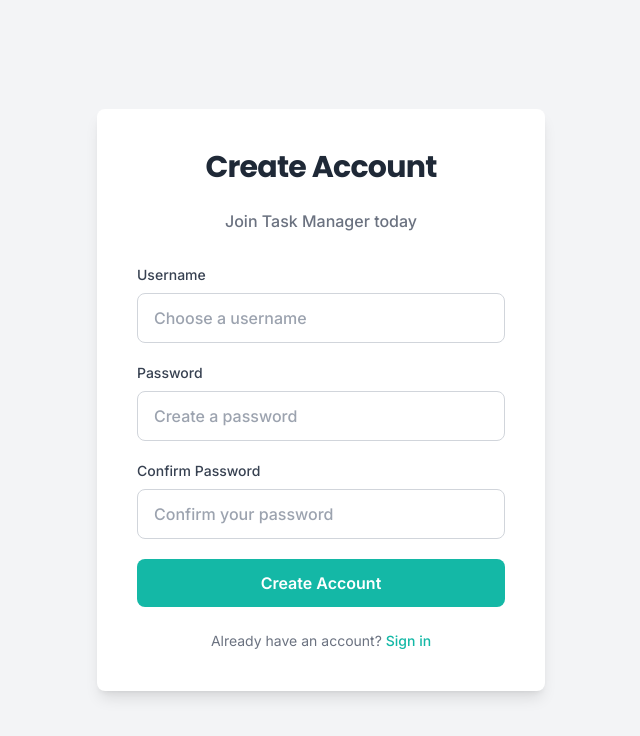
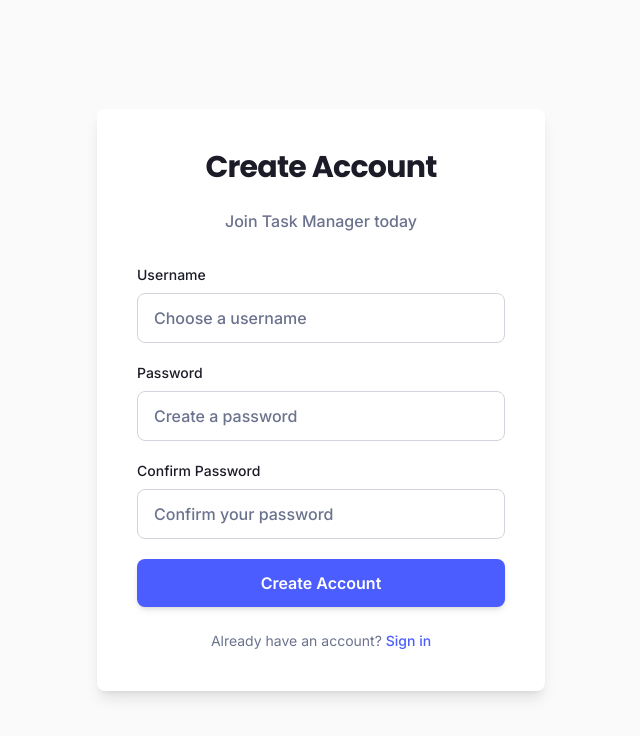
Before and after one commit to thisarasamuditha/task_tracker_devops, a React (Vite) app in the folder frontend/: page /signup in a window 1280 px wide. Shown: the top 736 px of the page, without its empty margins (319-959 px from the left). Built offline with nearby package versions, Linux system fonts and the light colour scheme.

Commit message:
Refactor Login and Signup components to use updated Tailwind CSS classes for improved styling

```diff
--- a/frontend/src/App.jsx
+++ b/frontend/src/App.jsx
@@ -5,6 +5,7 @@ import { BrowserRouter, Routes, Route, Navigate } from "react-router-dom";
 // import './App.css'
 import Login from "./components/Login";
 import Signup from "./components/Signup";
+import Dashboard from "./components/Dashboard";
 
 function App() {
   return (
@@ -12,6 +13,7 @@ function App() {
       <Routes>
         <Route path="/login" element={<Login />} />
         <Route path="/signup" element={<Signup />} />
+        <Route path="/dashboard" element={<Dashboard />} />
         <Route path="/" element={<Navigate to="/login" replace />} />
       </Routes>
     </BrowserRouter>
--- a/frontend/src/components/Login.jsx
+++ b/frontend/src/components/Login.jsx
@@ -42,32 +42,32 @@ const Login = () => {
   };
 
   return (
-    <div className="min-h-screen w-full flex items-center justify-center bg-gray-100 p-4 font-sans">
+    <div className="min-h-screen w-full flex items-center justify-center bg-background p-4 font-sans">
       <div className="bg-white p-8 md:p-10 rounded-lg shadow-lg w-full max-w-md mx-auto">
-        <h1 className="text-3xl font-display font-bold mb-6 text-center text-gray-800 tracking-tight">
+        <h1 className="text-3xl font-display font-bold mb-6 text-center text-text tracking-tight">
           Task Manager
         </h1>
-        <p className="text-center text-gray-500 mb-8 font-medium">
+        <p className="text-center text-muted mb-8 font-medium">
           Login to your account
         </p>
 
         {/* Error Message */}
         {error && (
-          <div className="bg-red-50 border border-red-200 text-red-700 px-4 py-3 rounded-lg mb-4 text-center text-sm font-medium">
+          <div className="bg-danger/10 border border-danger/30 text-danger px-4 py-3 rounded-lg mb-4 text-center text-sm font-medium">
             {error}
           </div>
         )}
 
         {/* Success Message */}
         {success && (
-          <div className="bg-green-50 border border-green-200 text-green-700 px-4 py-3 rounded-lg mb-4 text-center text-sm font-medium">
+          <div className="bg-success/10 border border-success/30 text-success px-4 py-3 rounded-lg mb-4 text-center text-sm font-medium">
             {success}
           </div>
         )}
 
         <form onSubmit={handleLogin} className="space-y-5">
           <div>
-            <label className="block mb-2 text-sm font-medium text-gray-700">
+            <label className="block mb-2 text-sm font-medium text-text">
               Username
             </label>
             <input
@@ -75,12 +75,12 @@ const Login = () => {
               value={username}
               onChange={(e) => setUsername(e.target.value)}
               required
-              className="w-full px-4 py-3 border border-gray-300 rounded-lg focus:outline-none focus:ring-2 focus:ring-teal-500 focus:border-teal-500 transition-colors font-medium placeholder-gray-400"
+              className="w-full px-4 py-3 border border-border rounded-lg focus:outline-none focus:ring-2 focus:ring-primary focus:border-primary transition-colors font-medium placeholder-muted"
               placeholder="Enter your username"
             />
           </div>
           <div>
-            <label className="block mb-2 text-sm font-medium text-gray-700">
+            <label className="block mb-2 text-sm font-medium text-text">
               Password
             </label>
             <input
@@ -88,22 +88,22 @@ const Login = () => {
               value={password}
               onChange={(e) => setPassword(e.target.value)}
               required
-              className="w-full px-4 py-3 border border-gray-300 rounded-lg focus:outline-none focus:ring-2 focus:ring-teal-500 focus:border-teal-500 transition-colors font-medium placeholder-gray-400"
+              className="w-full px-4 py-3 border border-border rounded-lg focus:outline-none focus:ring-2 focus:ring-primary focus:border-primary transition-colors font-medium placeholder-muted"
               placeholder="Enter your password"
             />
           </div>
           <button
             type="submit"
-            className="w-full bg-teal-500 text-white py-3 rounded-lg font-semibold hover:bg-teal-600 transition-colors font-medium text-base"
+            className="w-full bg-primary text-white py-3 rounded-lg font-semibold hover:bg-primary/90 transition-colors font-medium text-base shadow-md"
           >
             Login
           </button>
         </form>
-        <p className="mt-6 text-center text-sm text-gray-500">
+        <p className="mt-6 text-center text-sm text-muted">
           Don't have an account?{" "}
           <Link
             to="/signup"
-            className="text-teal-500 font-medium cursor-pointer hover:text-teal-600 transition-colors"
+            className="text-primary font-medium cursor-pointer hover:text-primary/80 transition-colors"
           >
             Sign up
           </Link>
--- a/frontend/src/components/Signup.jsx
+++ b/frontend/src/components/Signup.jsx
@@ -71,32 +71,32 @@ const Signup = () => {
   };
 
   return (
-    <div className="min-h-screen w-full flex items-center justify-center bg-gray-100 p-4 font-sans">
+    <div className="min-h-screen w-full flex items-center justify-center bg-background p-4 font-sans">
       <div className="bg-white p-8 md:p-10 rounded-lg shadow-lg w-full max-w-md mx-auto">
-        <h1 className="text-3xl font-display font-bold mb-6 text-center text-gray-800 tracking-tight">
+        <h1 className="text-3xl font-display font-bold mb-6 text-center text-text tracking-tight">
           Create Account
         </h1>
-        <p className="text-center text-gray-500 mb-8 font-medium">
+        <p className="text-center text-muted mb-8 font-medium">
           Join Task Manager today
         </p>
 
         {/* Error Message */}
         {error && (
-          <div className="bg-red-50 border border-red-200 text-red-700 px-4 py-3 rounded-lg mb-4 text-center text-sm font-medium">
+          <div className="bg-danger/10 border border-danger/30 text-danger px-4 py-3 rounded-lg mb-4 text-center text-sm font-medium">
             {error}
           </div>
         )}
 
         {/* Success Message */}
         {success && (
-          <div className="bg-green-50 border border-green-200 text-green-700 px-4 py-3 rounded-lg mb-4 text-center text-sm font-medium">
+          <div className="bg-success/10 border border-success/30 text-success px-4 py-3 rounded-lg mb-4 text-center text-sm font-medium">
             {success}
           </div>
         )}
 
         <form onSubmit={handleSignup} className="space-y-5">
           <div>
-            <label className="block mb-2 text-sm font-medium text-gray-700">
+            <label className="block mb-2 text-sm font-medium text-text">
               Username
             </label>
             <input
@@ -104,13 +104,13 @@ const Signup = () => {
               value={username}
               onChange={(e) => setUsername(e.target.value)}
               required
-              className="w-full px-4 py-3 border border-gray-300 rounded-lg focus:outline-none focus:ring-2 focus:ring-teal-500 focus:border-teal-500 transition-colors font-medium placeholder-gray-400"
+              className="w-full px-4 py-3 border border-border rounded-lg focus:outline-none focus:ring-2 focus:ring-primary focus:border-primary transition-colors font-medium placeholder-muted"
               placeholder="Choose a username"
             />
           </div>
 
           <div>
-            <label className="block mb-2 text-sm font-medium text-gray-700">
+            <label className="block mb-2 text-sm font-medium text-text">
               Password
             </label>
             <input
@@ -118,13 +118,13 @@ const Signup = () => {
               value={password}
               onChange={(e) => setPassword(e.target.value)}
               required
-              className="w-full px-4 py-3 border border-gray-300 rounded-lg focus:outline-none focus:ring-2 focus:ring-teal-500 focus:border-teal-500 transition-colors font-medium placeholder-gray-400"
+              className="w-full px-4 py-3 border border-border rounded-lg focus:outline-none focus:ring-2 focus:ring-primary focus:border-primary transition-colors font-medium placeholder-muted"
               placeholder="Create a password"
             />
           </div>
 
           <div>
-            <label className="block mb-2 text-sm font-medium text-gray-700">
+            <label className="block mb-2 text-sm font-medium text-text">
               Confirm Password
             </label>
             <input
@@ -132,24 +132,24 @@ const Signup = () => {
               value={confirmPassword}
               onChange={(e) => setConfirmPassword(e.target.value)}
               required
-              className="w-full px-4 py-3 border border-gray-300 rounded-lg focus:outline-none focus:ring-2 focus:ring-teal-500 focus:border-teal-500 transition-colors font-medium placeholder-gray-400"
+              className="w-full px-4 py-3 border border-border rounded-lg focus:outline-none focus:ring-2 focus:ring-primary focus:border-primary transition-colors font-medium placeholder-muted"
               placeholder="Confirm your password"
             />
           </div>
 
           <button
             type="submit"
-            className="w-full bg-teal-500 text-white py-3 rounded-lg font-semibold hover:bg-teal-600 transition-colors font-medium text-base"
+            className="w-full bg-primary text-white py-3 rounded-lg font-semibold hover:bg-primary/90 transition-colors font-medium text-base shadow-md"
           >
             Create Account
           </button>
         </form>
 
-        <p className="mt-6 text-center text-sm text-gray-500">
+        <p className="mt-6 text-center text-sm text-muted">
           Already have an account?{" "}
           <Link
             to="/login"
-            className="text-teal-500 font-medium cursor-pointer hover:text-teal-600 transition-colors"
+            className="text-primary font-medium cursor-pointer hover:text-primary/80 transition-colors"
           >
             Sign in
           </Link>
```
